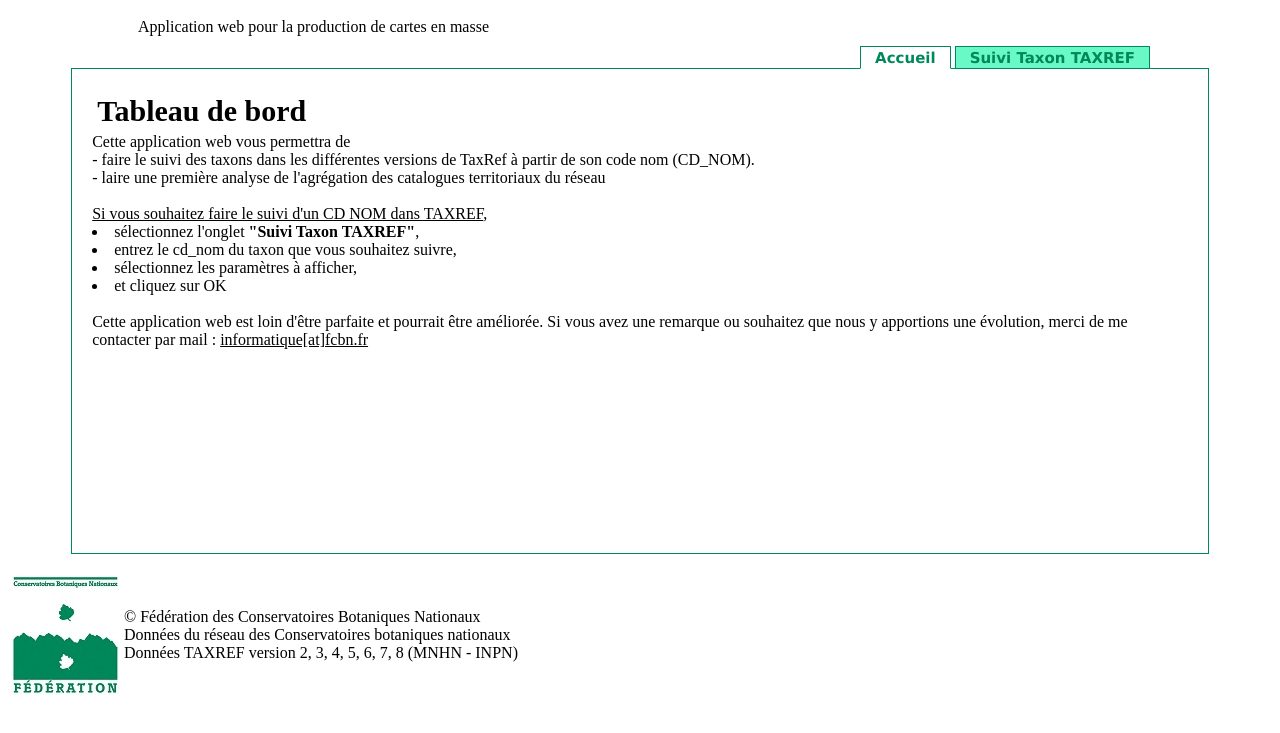
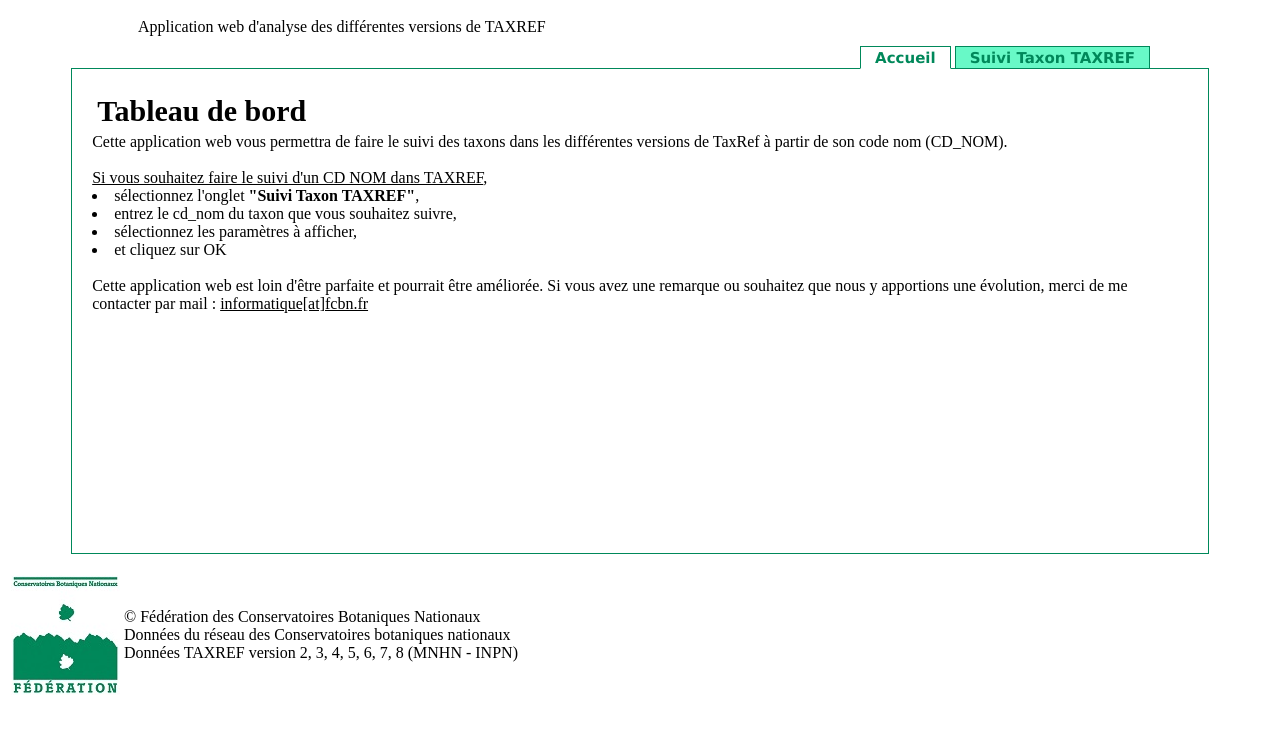
Before and after one commit to fedecbn/taxanalyst, a PHP site: page / in a window 1280 px wide. Shown: the top 733 px of the page. Run offline with PHP 8.4, Linux system fonts and the light colour scheme; data that the repository does not hold is empty; a stand-in replaces the project's code that opens the database connection; some libraries are stand-ins or nearby versions.

Commit message:
fin du menage

```diff
--- a/html/form_accueil.html
+++ b/html/form_accueil.html
@@ -7,11 +7,8 @@ require_once "include/query_bdd.php";
 
 
  <div id="container" style="width: 100%; height: 400px">
-    Cette application web vous permettra de <BR>
-	- faire le suivi des taxons dans les différentes versions de TaxRef à partir de son code nom (CD_NOM).<BR>
-	- laire une première analyse de l'agrégation des catalogues territoriaux du réseau<BR>
-
-
+    Cette application web vous permettra de faire le suivi des taxons dans les différentes versions de TaxRef à partir de son code nom (CD_NOM).
+	<BR>
 	<BR><u>Si vous souhaitez faire le suivi d'un CD NOM dans TAXREF</u>,
 	<li>sélectionnez l'onglet <b>"Suivi Taxon TAXREF"</b>,
 	<li>entrez le cd_nom du taxon que vous souhaitez suivre,
--- a/include/en_tete.php
+++ b/include/en_tete.php
@@ -19,7 +19,7 @@ function en_tete($page)
 <!-- Les onglets -->
 <div id='entete'>
 	<div id ='intro'>
-	Application web pour la production de cartes en masse
+	Application web d'analyse des différentes versions de TAXREF
 	</div>
 	<div id ='onglet'>
 		<ul id='tabnav'>
```
Also changed, not shown: README.md.
